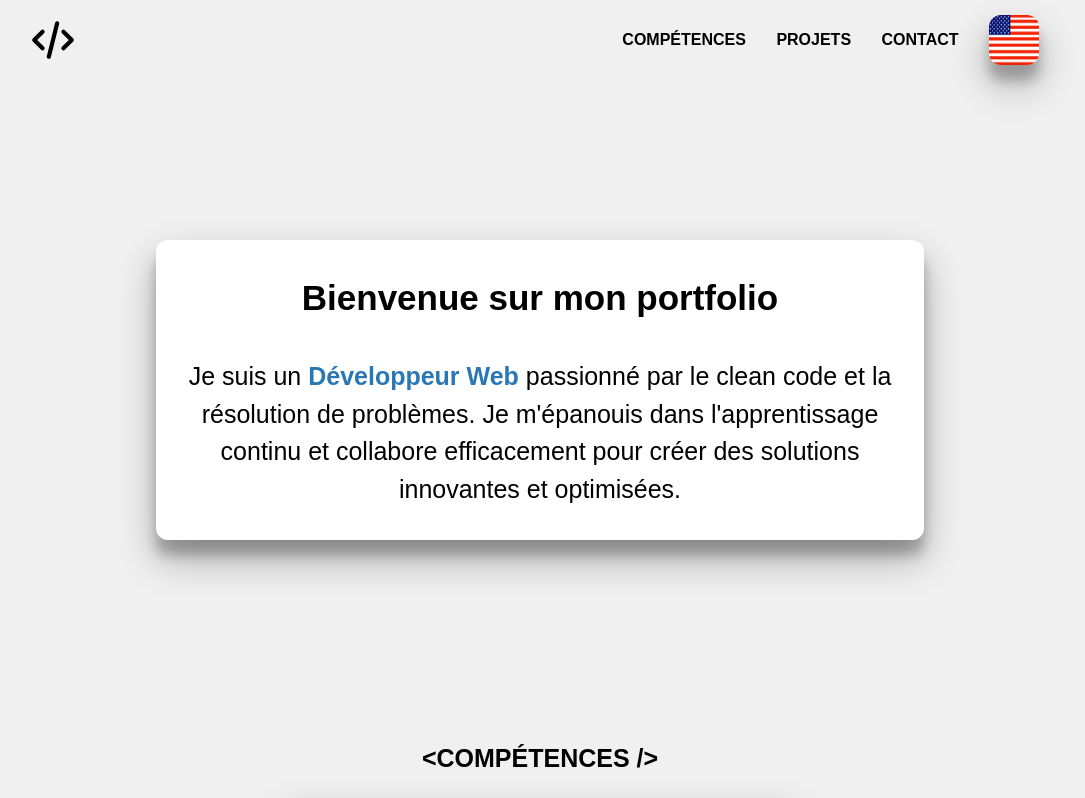
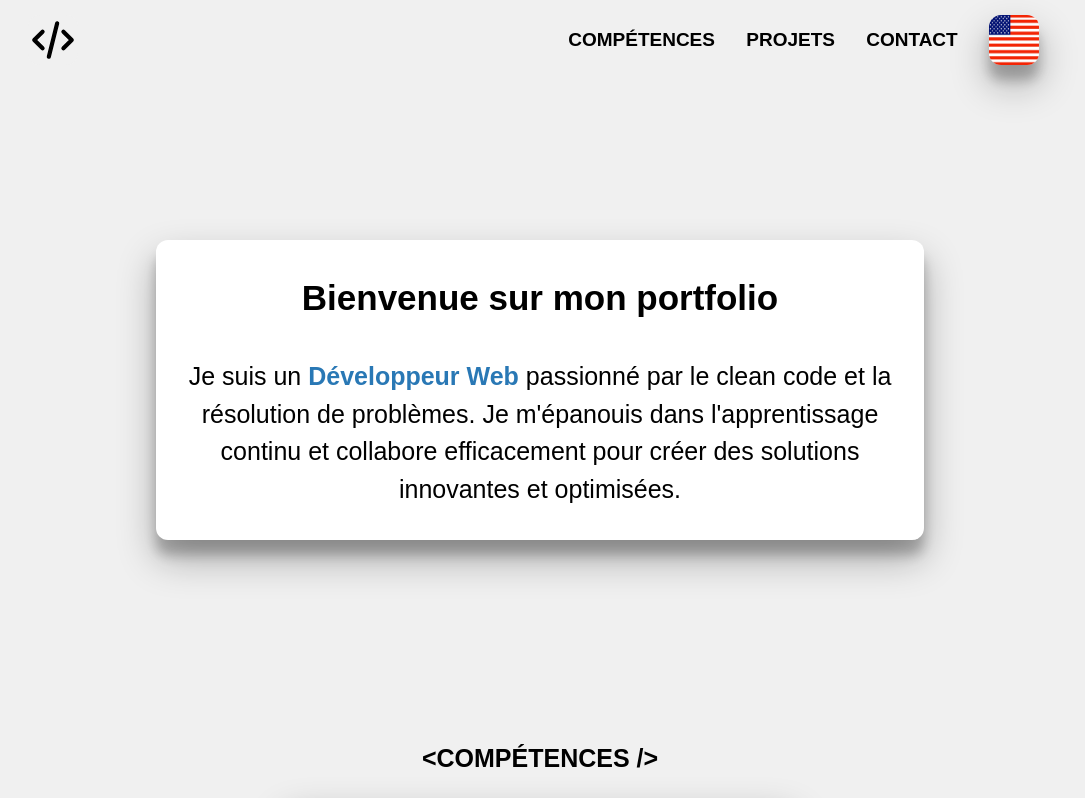
Before and after one commit to PingrisAlexis/portfolio, a React (Create React App) app: page / in a window 1280 px wide. Shown: the top 798 px of the page, without its empty margins (100-1185 px from the left). Built offline with nearby package versions, Linux system fonts and the light colour scheme.

Commit message:
Increase font-size Nav_link

```diff
--- a/src/components/navbar/Navbar.module.scss
+++ b/src/components/navbar/Navbar.module.scss
@@ -36,7 +36,7 @@
 
     }
     .nav_link {
-      font-size: 1.6rem;
+      font-size: 1.9rem;
       background: transparent;
 
       font-weight: bold;
--- a/src/locales/en/translation.json
+++ b/src/locales/en/translation.json
@@ -11,7 +11,7 @@
   },
   "home": {
     "blank": " ",
-    "presentation": "Welcome to my portfolio",
+    "presentation": "Welcome to my <Portfolio",
     "iam": "I am",
     "name": "Alexis PINGRIS",
     "," :",",
```
